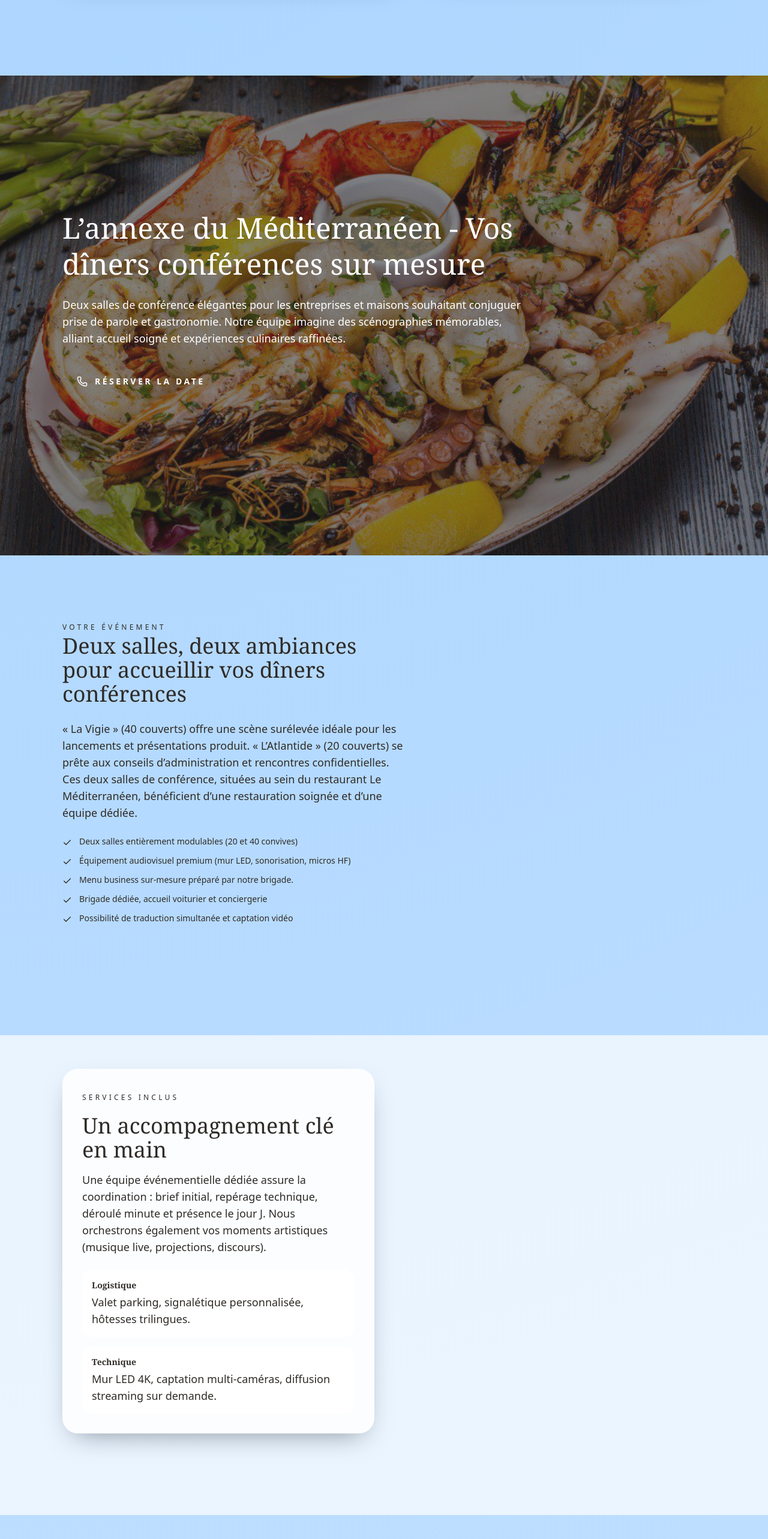
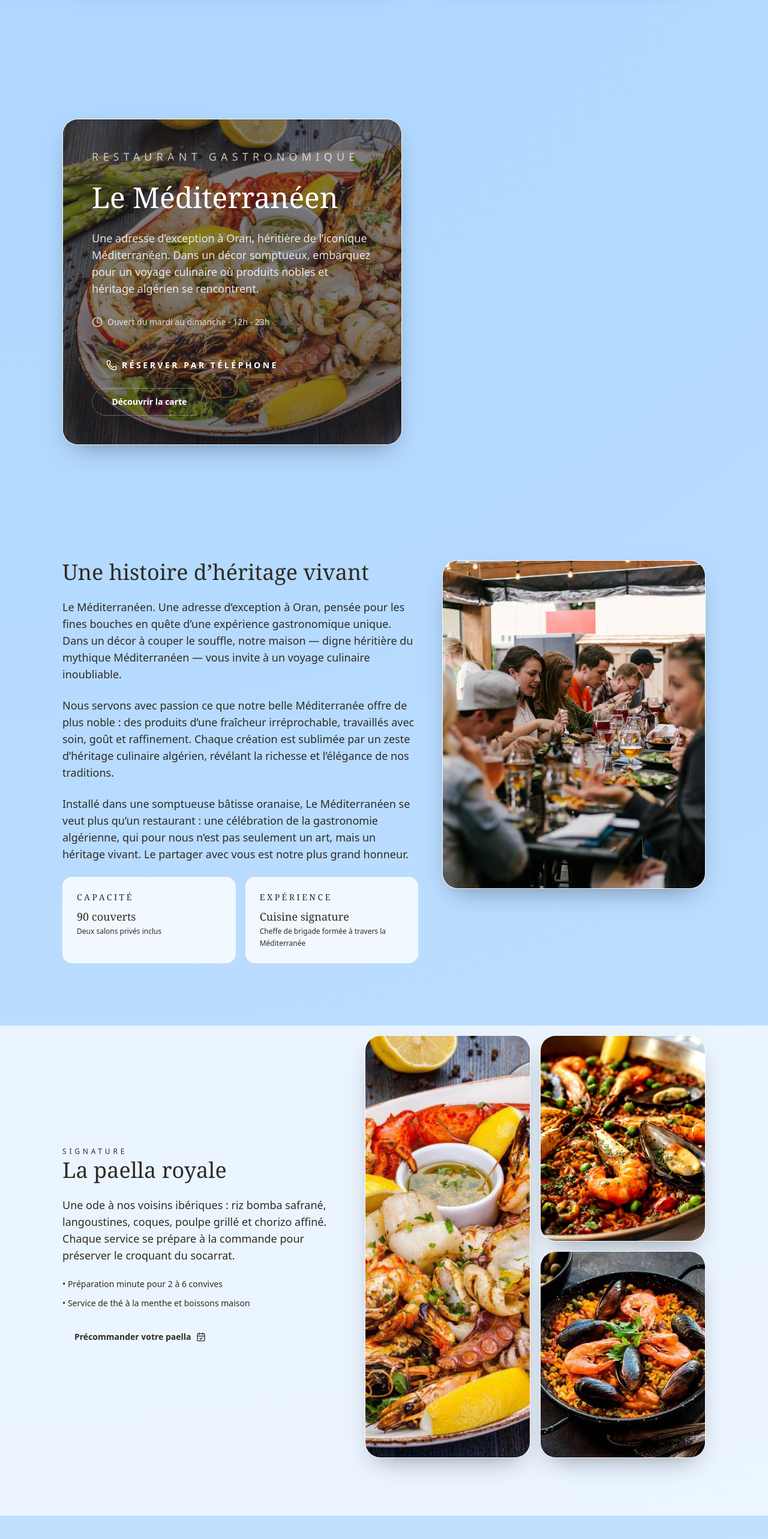
Before and after one commit to Aymendev46/med-website, a Next.js app: page / in a window 1280 px wide. Shown: the part 779-3345 px from the top of the page at 60% size. Built offline with nearby package versions, Linux system fonts and the light colour scheme; a web font is replaced by a local one.

Commit message:
New updates to second section

```diff
--- a/src/app/page.tsx
+++ b/src/app/page.tsx
@@ -223,84 +223,50 @@ export default function Home() {
         </section>
 
         {/* Conference section: inlined from the former annexe page */}
-        <section id="conference">
-          <div className="relative isolate min-h-screen min-w-screen" id="annexe">
-            {/* Hero for the conference rooms */}
-            <section className="relative overflow-hidden pb-24 pt-28">
+        <section id="conference" className="pt-10 lg:pt-12">
+          <div className="container-wide grid items-center gap-12 lg:grid-cols-[1.05fr_0.85fr]">
+            <div className="grid-card relative overflow-hidden">
               <div className="absolute inset-0">
                 <Image
                   src="/paella_royale.jpg"
-                  alt="Salle de conférence"
+                  alt="Cuisine méditerranéenne"
                   fill
-                  className="object-cover"
+                  className="object-cover object-center md:object-left absolute inset-0 bg-[#222]/55"
+                  sizes="(min-width: 1024px) 52vw, 100vw"
                   priority
                 />
                 <div className="absolute inset-0 bg-[#222]/55" />
               </div>
-              <div className="container-wide relative z-10 text-white">
-                <div className="mt-10 max-w-3xl">
-                  <h1 className="text-4xl md:text-5xl leading-tight font-serif">
-                    L’annexe du Méditerranéen - Vos dîners conférences sur mesure
-                  </h1>
-                  <p className="mt-6 text-lg text-champagne/90">
-                    Deux salles de conférence élégantes pour les entreprises et maisons souhaitant conjuguer prise de parole et gastronomie. Notre équipe imagine des scénographies mémorables, alliant accueil soigné et expériences culinaires raffinées.
-                  </p>
+              <div className="relative z-10 max-w-xl p-8 text-white md:p-12">
+                <p className="text-xs uppercase tracking-[0.4em] text-white/70">Restaurant Gastronomique</p>
+                <h1 className="mt-6 text-4xl leading-tight md:text-5xl text-white">Le Méditerranéen</h1>
+                <p className="mt-6 text-white/85">
+                  Une adresse d’exception à Oran, héritière de l’iconique Méditerranéen. Dans un décor somptueux, embarquez
+                  pour un voyage culinaire où produits nobles et héritage algérien se rencontrent.
+                </p>
+                <div className="mt-8 flex flex-wrap items-center gap-6 text-white/80">
+                  <span className="flex items-center gap-2 text-sm">
+                    <Clock size={18} />
+                    Ouvert du mardi au dimanche - 12h - 23h
+                  </span>
+                </div>
+                <div className="mt-10 flex flex-col gap-4">
                   <a
                     href={phoneHref}
-                    className="mt-8 inline-flex items-center gap-3 rounded-full bg-coral px-6 py-4 text-sm font-semibold uppercase tracking-[0.25em] text-white hover:bg-coral/90"
+                    className="inline-flex items-center gap-2 rounded-full bg-coral px-6 py-3 text-sm font-semibold uppercase tracking-[0.25em] text-white shadow-md shadow-black/15 hover:bg-coral/90"
                   >
                     <Phone size={18} />
-                    Réserver la date
+                    Réserver par téléphone
                   </a>
+                  <Link
+                    href="#specialites"
+                    className="inline-flex items-center max-w-48 text-center justify-center gap-2 rounded-full border border-white/30 px-5 py-3 text-sm font-semibold text-white hover:bg-white/20"
+                  >
+                    Découvrir la carte
+                  </Link>
                 </div>
               </div>
-            </section>
-            {/* Details of the two conference rooms */}
-            <section>
-              <div className="container-wide grid gap-10 lg:grid-cols-[1.1fr_0.9fr] items-start">
-                <div className="space-y-6">
-                  <span className="text-xs uppercase tracking-[0.35em] text-ocean">Votre événement</span>
-                  <h2 className="text-3xl md:text-4xl">
-                    Deux salles, deux ambiances pour accueillir vos dîners conférences
-                  </h2>
-                  <p>
-                    « La Vigie » (40 couverts) offre une scène surélevée idéale pour les lancements et présentations produit. « L’Atlantide » (20 couverts) se prête aux conseils d’administration et rencontres confidentielles. Ces deux salles de conférence, situées au sein du restaurant Le Méditerranéen, bénéficient d’une restauration soignée et d’une équipe dédiée.
-                  </p>
-                  <ul className="space-y-3 text-sm text-graphite/85">
-                    {conferenceAmenities.map((item) => (
-                      <li key={item} className="flex items-start gap-3">
-                        <Check className="mt-1 h-4 w-4 text-coral" />
-                        <span>{item}</span>
-                      </li>
-                    ))}
-                  </ul>
-                </div>
-              </div>
-            </section>
-            {/* Included services for conference events */}
-            <section className="bg-white/70">
-              <div className="container-wide grid gap-8 md:grid-cols-2">
-                <div className="grid-card p-8">
-                  <span className="text-xs uppercase tracking-[0.35em] text-ocean">Services inclus</span>
-                  <h2 className="mt-4 text-3xl md:text-4xl">Un accompagnement clé en main</h2>
-                  <p className="mt-4 text-graphite/80">
-                    Une équipe événementielle dédiée assure la coordination : brief initial, repérage technique, déroulé minute
-                    et présence le jour J. Nous orchestrons également vos moments artistiques (musique live, projections, discours).
-                  </p>
-                  <div className="mt-6 grid gap-4 text-sm text-graphite/80">
-                    <div className="rounded-2xl bg-white/80 p-4 shadow-card">
-                      <strong className="font-serif text-ocean">Logistique</strong>
-                      <p className="mt-1">Valet parking, signalétique personnalisée, hôtesses trilingues.</p>
-                    </div>
-                    <div className="rounded-2xl bg-white/80 p-4 shadow-card">
-                      <strong className="font-serif text-ocean">Technique</strong>
-                      <p className="mt-1">Mur LED 4K, captation multi-caméras, diffusion streaming sur demande.</p>
-                    </div>
-                  </div>
-                </div>
-
-              </div>
-            </section>
+            </div>
           </div>
         </section>
 
```
